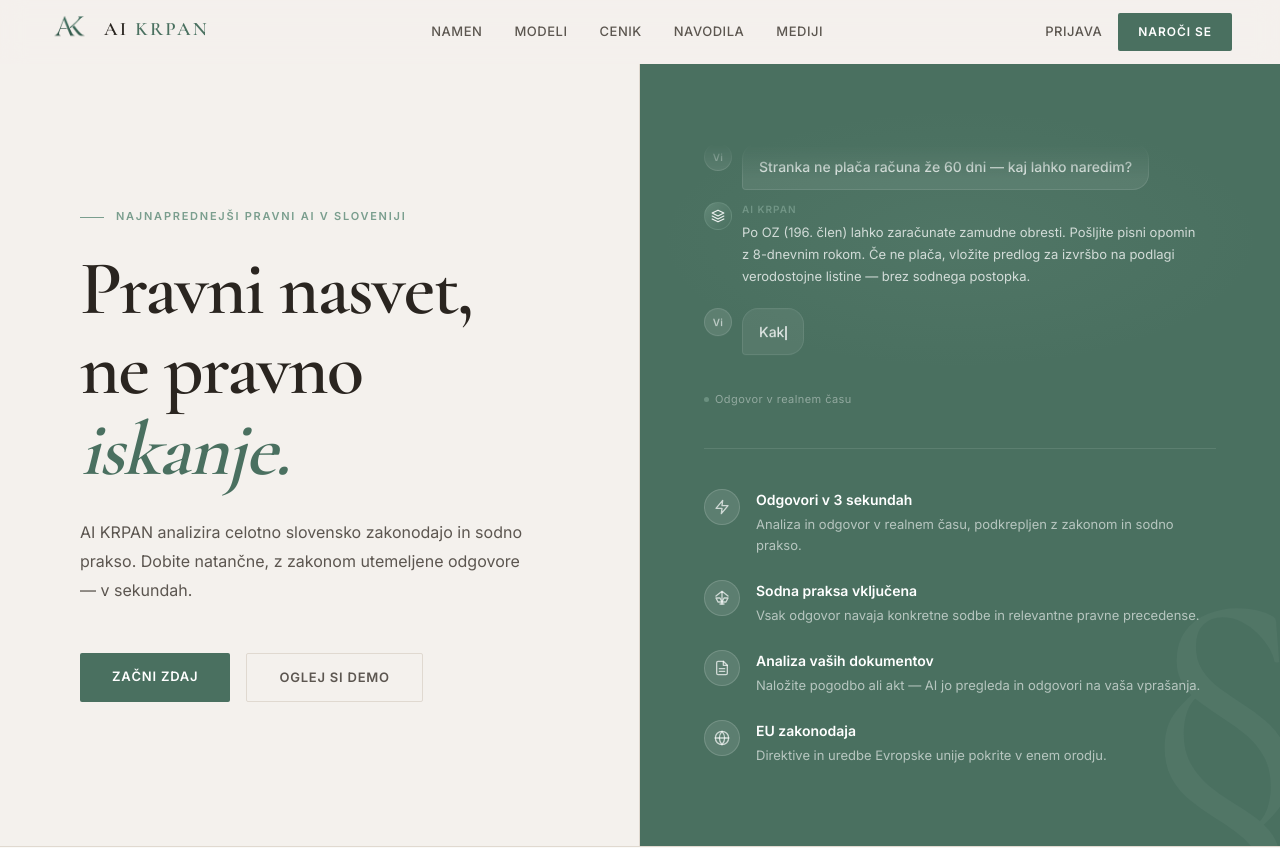
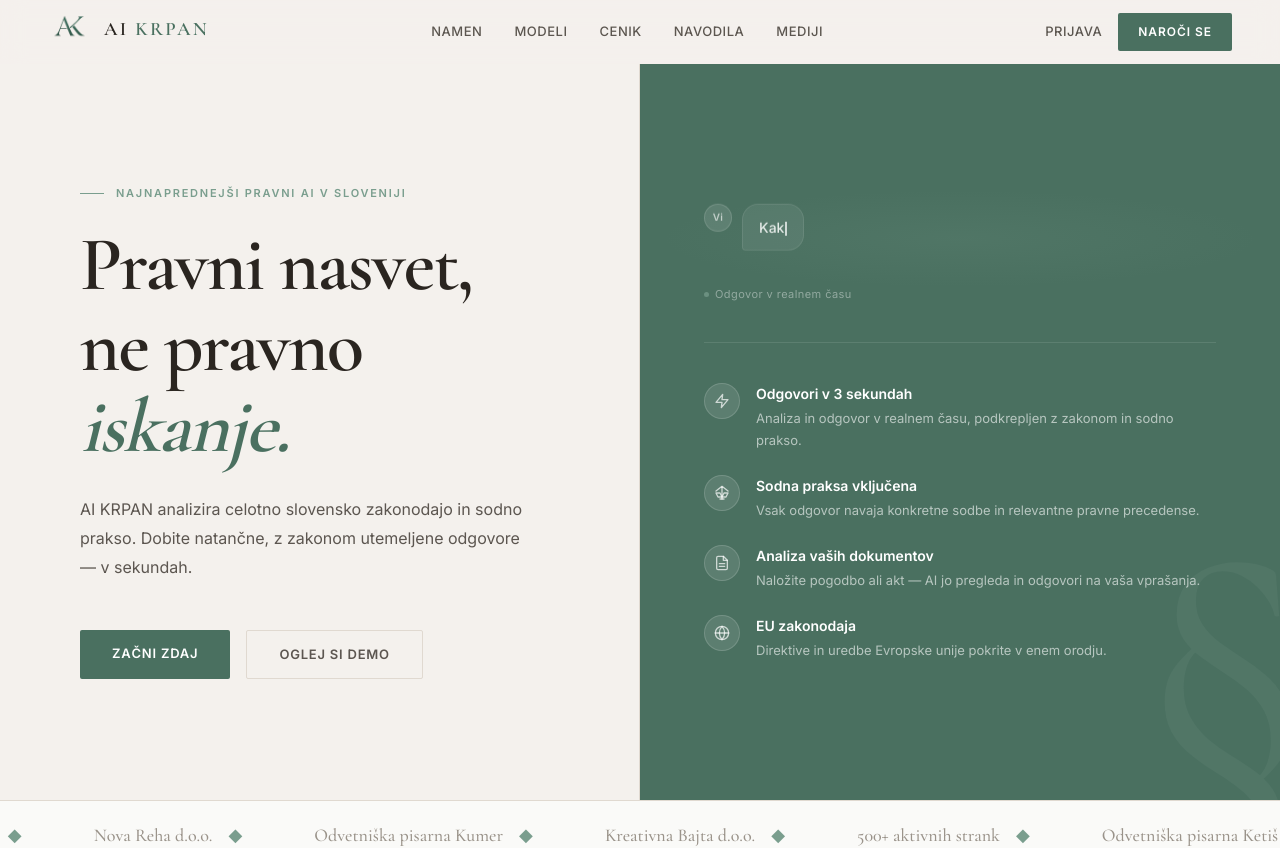
Before and after one commit to nejki/lexeu, a Next.js app: page / in a window 1280 px wide. Shown: the top 848 px of the page. Built offline with nearby package versions, Linux system fonts and the light colour scheme.

Commit message:
fix(hero): pin chat animation to single conversation, remove scroll
Replace stacking chat history with single pinned conversation that
types out and cleanly replaces. Remove overflow-y scroll, max-height
constraints, and scroll masks from chat feed CSS.

```diff
--- a/app/globals.css
+++ b/app/globals.css
@@ -98,39 +98,14 @@
   z-index: 0;
 }
 
-/* Scrollable chat feed with top fade */
+/* Pinned chat feed — no scrolling */
 .hero-chat-feed {
   position: relative;
   z-index: 1;
   display: flex;
   flex-direction: column;
   gap: 0;
-  max-height: 260px;
-  overflow-y: auto;
-  overflow-x: hidden;
-  -webkit-mask-image: linear-gradient(
-    to bottom,
-    transparent 0%,
-    black 15%,
-    black 100%
-  );
-  mask-image: linear-gradient(
-    to bottom,
-    transparent 0%,
-    black 15%,
-    black 100%
-  );
-  scrollbar-width: none;
-}
-
-.hero-chat-feed::-webkit-scrollbar {
-  display: none;
-}
-
-@media (min-width: 1024px) {
-  .hero-chat-feed {
-    max-height: 340px;
-  }
+  overflow: hidden;
 }
 
 /* Each Q&A pair */
--- a/components/HeroChat.tsx
+++ b/components/HeroChat.tsx
@@ -36,16 +36,6 @@ const A_CHAR_MS = 10;
 const PAUSE_AFTER_A = 2400;
 const THINKING_MS = 600;
 
-/* ── Types ─────────────────────────────────────────────── */
-type ChatEntry = {
-  id: number;
-  q: string;
-  a: string;
-  qVisible: string;
-  aVisible: string;
-  done: boolean;
-};
-
 /* ── AI avatar icon ────────────────────────────────────── */
 function AiIcon() {
   return (
@@ -59,37 +49,20 @@ function AiIcon() {
 
 /* ── Component ─────────────────────────────────────────── */
 export function HeroChat() {
-  const [entries, setEntries] = useState<ChatEntry[]>([
-    { id: 0, q: conversations[0].q, a: conversations[0].a, qVisible: "", aVisible: "", done: false },
-  ]);
+  const convIdx = useRef(0);
+  const [qVisible, setQVisible] = useState("");
+  const [aVisible, setAVisible] = useState("");
   const [phase, setPhase] = useState<"typing-q" | "thinking" | "typing-a" | "pause">("typing-q");
-  const nextIdx = useRef(1);
-  const feedRef = useRef<HTMLDivElement>(null);
-  /* get the current (last) entry */
-  const current = entries[entries.length - 1];
 
-  /* scroll feed to bottom when a new entry appears */
+  const conv = conversations[convIdx.current % conversations.length];
+
   useEffect(() => {
-    const el = feedRef.current;
-    if (el) el.scrollTop = el.scrollHeight;
-  }, [entries.length]);
-
-  /* main animation loop — each phase schedules one timeout */
-  useEffect(() => {
-    if (!current) return;
     let id: ReturnType<typeof setTimeout>;
 
     if (phase === "typing-q") {
-      if (current.qVisible.length < current.q.length) {
+      if (qVisible.length < conv.q.length) {
         id = setTimeout(() => {
-          setEntries((prev) => {
-            const next = [...prev];
-            const last = { ...next[next.length - 1] };
-            last.qVisible = last.q.slice(0, last.qVisible.length + 1);
-            next[next.length - 1] = last;
-            return next;
-          });
-
+          setQVisible(conv.q.slice(0, qVisible.length + 1));
         }, Q_CHAR_MS);
       } else {
         id = setTimeout(() => setPhase("thinking"), 200);
@@ -97,76 +70,45 @@ export function HeroChat() {
     }
 
     if (phase === "thinking") {
-      id = setTimeout(() => {
-        setPhase("typing-a");
-      }, THINKING_MS);
+      id = setTimeout(() => setPhase("typing-a"), THINKING_MS);
     }
 
     if (phase === "typing-a") {
-      if (current.aVisible.length < current.a.length) {
+      if (aVisible.length < conv.a.length) {
         id = setTimeout(() => {
-          setEntries((prev) => {
-            const next = [...prev];
-            const last = { ...next[next.length - 1] };
-            last.aVisible = last.a.slice(0, last.aVisible.length + 1);
-            next[next.length - 1] = last;
-            return next;
-          });
-
+          setAVisible(conv.a.slice(0, aVisible.length + 1));
         }, A_CHAR_MS);
       } else {
-        // mark current as done — use timeout to avoid synchronous setState in effect
-        id = setTimeout(() => {
-          setEntries((prev) => {
-            const next = [...prev];
-            next[next.length - 1] = { ...next[next.length - 1], done: true };
-            return next;
-          });
-          setPhase("pause");
-        }, 0);
+        id = setTimeout(() => setPhase("pause"), 0);
       }
     }
 
     if (phase === "pause") {
       id = setTimeout(() => {
-        const convIdx = nextIdx.current % conversations.length;
-        nextIdx.current++;
-        setEntries((prev) => {
-          const trimmed = prev.length > 12 ? prev.slice(-8) : prev;
-          return [
-            ...trimmed,
-            {
-              id: Date.now(),
-              q: conversations[convIdx].q,
-              a: conversations[convIdx].a,
-              qVisible: "",
-              aVisible: "",
-              done: false,
-            },
-          ];
-        });
+        convIdx.current = (convIdx.current + 1) % conversations.length;
+        setQVisible("");
+        setAVisible("");
         setPhase("typing-q");
       }, PAUSE_AFTER_A);
     }
 
     return () => clearTimeout(id);
-  }, [phase, current]);
+  }, [phase, qVisible, aVisible, conv]);
 
   return (
     <div className="hero-chat-wrap">
       <div className="hero-chat-glow" />
 
-      {/* Scrollable chat feed */}
-      <div className="hero-chat-feed" ref={feedRef}>
-        {entries.map((entry) => (
-          <div key={entry.id} className="hero-chat-entry">
+      {/* Pinned chat — single conversation at a time */}
+      <div className="hero-chat-feed">
+        <div className="hero-chat-entry">
           {/* Question */}
-            {entry.qVisible.length > 0 && (
+          {qVisible.length > 0 && (
             <div className="hero-chat-q">
               <div className="hero-chat-q-avatar">Vi</div>
               <div className="hero-chat-q-bubble">
-                  <span>{entry.qVisible}</span>
-                  {!entry.done && entry === current && phase === "typing-q" && entry.qVisible.length < entry.q.length && (
+                <span>{qVisible}</span>
+                {phase === "typing-q" && qVisible.length < conv.q.length && (
                   <span className="hero-chat-cursor" />
                 )}
               </div>
@@ -174,21 +116,21 @@ export function HeroChat() {
           )}
 
           {/* Thinking dots */}
-            {!entry.done && entry === current && phase === "thinking" && (
+          {phase === "thinking" && (
             <div className="hero-chat-thinking">
               <span /><span /><span />
             </div>
           )}
 
           {/* Answer */}
-            {entry.aVisible.length > 0 && (
+          {aVisible.length > 0 && (
             <div className="hero-chat-a">
               <div className="hero-chat-a-avatar"><AiIcon /></div>
               <div className="hero-chat-a-content">
                 <span className="hero-chat-a-label">AI KRPAN</span>
                 <span className="hero-chat-a-text">
-                    {entry.aVisible}
-                    {!entry.done && entry === current && phase === "typing-a" && (
+                  {aVisible}
+                  {phase === "typing-a" && (
                     <span className="hero-chat-cursor hero-chat-cursor--ai" />
                   )}
                 </span>
@@ -196,7 +138,6 @@ export function HeroChat() {
             </div>
           )}
         </div>
-        ))}
       </div>
 
       {/* Bottom tag */}
```
Lines whose indentation alone changed are shown as unchanged.
